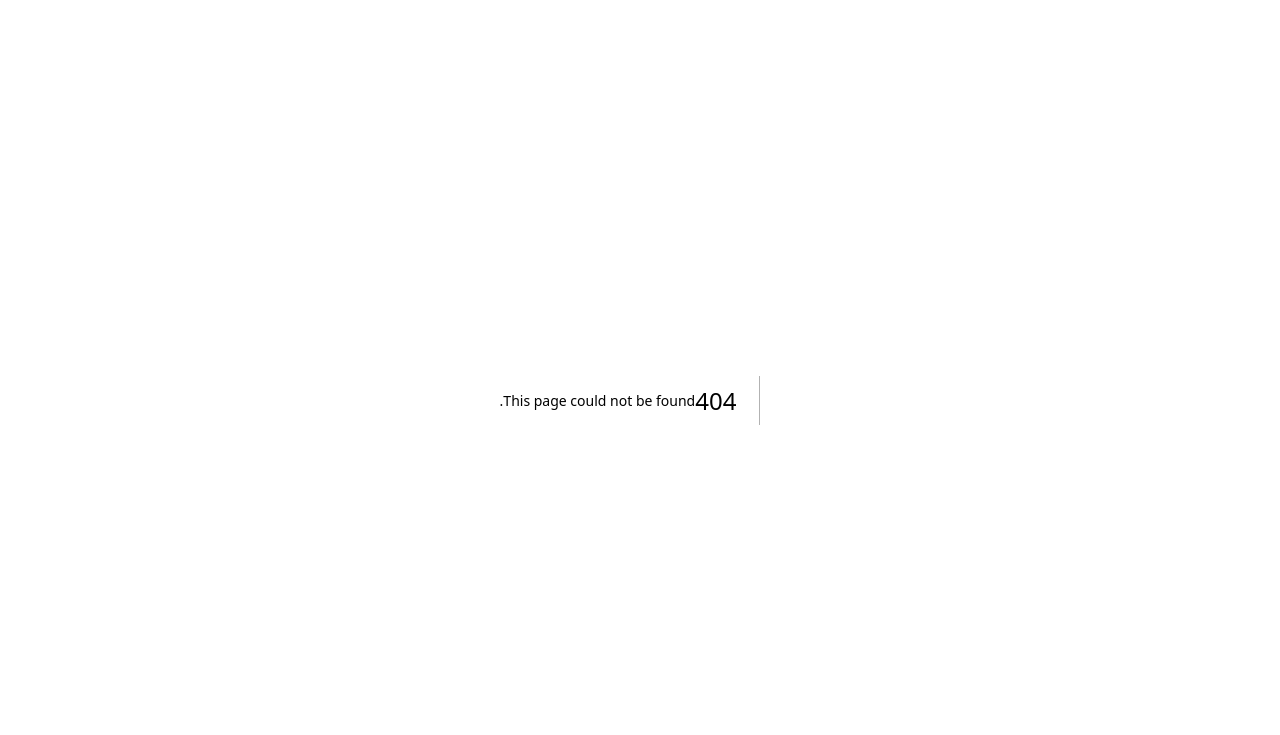
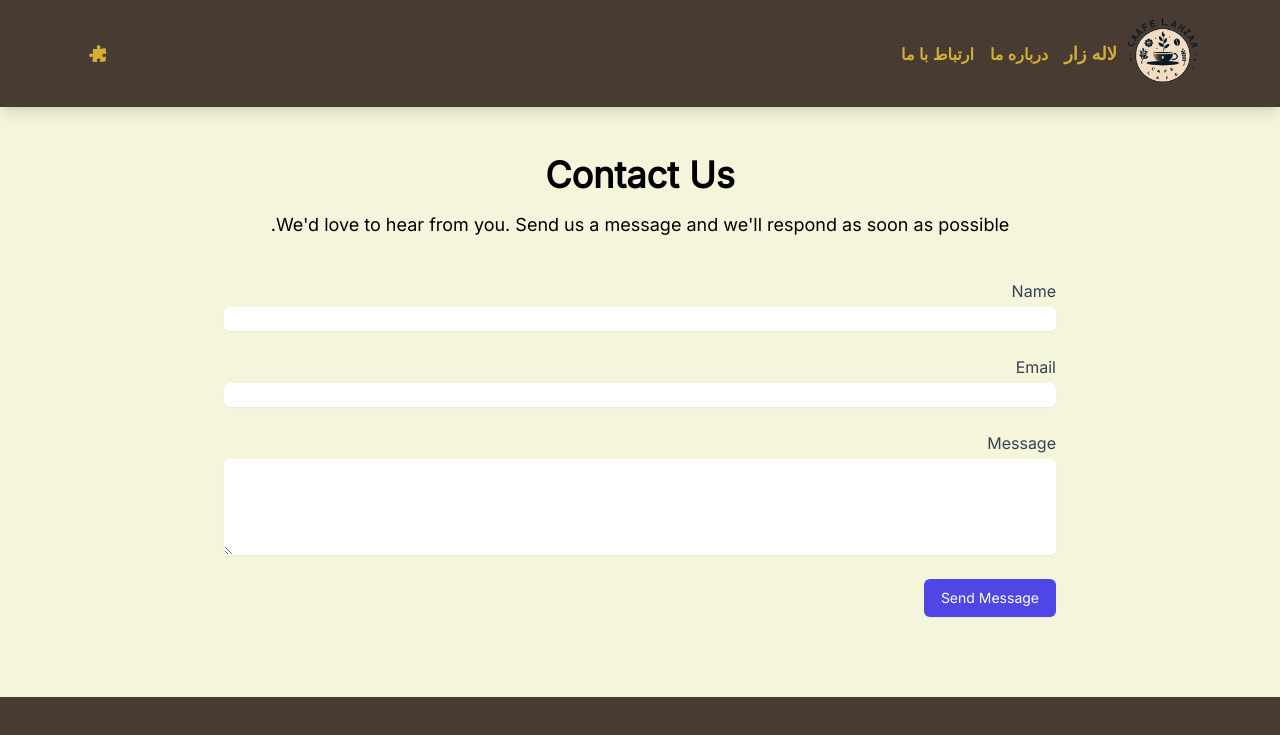
Before and after one commit to rezac78/Lalehzar, a Next.js app: page /contactus in a window 1280 px wide. Before the commit this address had no page. Shown: the top 735 px of the page. Built offline with nearby package versions, Linux system fonts and the light colour scheme.

Commit message:
create About us and contactUs

```diff
--- a/src/Event/Event.ts
+++ b/src/Event/Event.ts
@@ -30,8 +30,9 @@ export interface Navigation {
   href: string;
 }
 export const navbar: Navbar[] = [
-  { id: 1, name: "درباره ما", Link: "#" },
-  { id: 2, name: "ورود", Link: "#" },
+  { id: 1, name: "درباره ما", Link: "/aboutus'" },
+  { id: 2, name: "ارتباط با ما", Link: "/contactus" },
+  { id: 3, name: "سرگرمی", Link: "#" },
 ];
 
 export const Week: Week[] = [
--- /dev/null
+++ b/src/components/AboutUs/AboutUs.tsx
@@ -0,0 +1,40 @@
+export default function PartAboutUs() {
+        return (
+                <>
+                        <main className="max-w-4xl mx-auto px-4 sm:px-6 lg:px-8 mt-12 mb-20">
+                                <section className="text-center">
+                                        <h1 className="text-4xl font-bold text-titleColor mb-4">داستان ما</h1>
+                                        <p className="text-lg text-coffee-medium">
+                                                Welcome to <strong>Cafe Name</strong>, where every sip tells a story. Nestled in the heart of our beloved city,
+                                                our cafe is more than just a place to grab a coffee; it's a sanctuary for coffee lovers and a hub for community connections.
+                                        </p>
+                                </section>
+
+                                <section className="mt-12 text-center">
+                                        <h2 className="text-3xl font-bold text-titleColor mb-4">قهوه ما</h2>
+                                        <p className="text-lg text-coffee-medium">
+                                                Our journey begins with the bean. We meticulously source our coffee from small-scale farms around the world,
+                                                ensuring every cup is brewed to perfection. Our skilled baristas bring out the unique flavors of each bean, crafting
+                                                beverages that delight and inspire.
+                                        </p>
+                                </section>
+
+                                <section className="mt-12 text-center">
+                                        <h2 className="text-3xl font-bold text-titleColor mb-4">فضای ما</h2>
+                                        <p className="text-lg text-coffee-medium">
+                                                Our cafe boasts a cozy interior that combines rustic charm with modern comfort. It's a space where creativity thrives,
+                                                conversations flow, and friendships bloom. Come join us and become a part of our story.
+                                        </p>
+                                </section>
+
+                                <section className="mt-12 text-center">
+                                        <h2 className="text-3xl font-bold text-titleColor mb-4">تعهد ما</h2>
+                                        <p className="text-lg text-coffee-medium">
+                                                Our cafe boasts a cozy interior that combines rustic charm with modern comfort. It's a space where creativity thrives,
+                                                conversations flow, and friendships bloom. Come join us and become a part of our story.
+                                        </p>
+                                </section>
+                        </main>
+                </>
+        );
+}
--- a/src/components/Navbar/Navbar.tsx
+++ b/src/components/Navbar/Navbar.tsx
@@ -1,4 +1,4 @@
-import { UserIcon, Bars3Icon } from '@heroicons/react/24/solid'
+import { PuzzlePieceIcon, Bars3Icon } from '@heroicons/react/24/solid'
 import PartImage from '../Shared/PartImag/PartImage';
 import PartLink from '../Shared/PartLink/PartLink';
 import PartButton from '../Shared/PartButton/PartButton';
@@ -12,18 +12,19 @@ export default function Navbar() {
                                 <div className="flex justify-between">
                                         <div className="flex space-x-7">
                                                 <div>
-                                                        <PartLink Href={'#'} className="flex items-center py-4">
+                                                        <PartLink Href={'/'} className="flex items-center py-4">
                                                                 <PartImage src="/Logo.png" width={75} height={75} />
                                                                 <span className="font-semibold text-linkColor text-lg px-2">لاله زار</span>
                                                         </PartLink>
                                                 </div>
                                                 <div className="hidden md:flex items-center space-x-1">
-                                                        <PartLink Href={'#'} className="py-4 px-2 text-linkColor hover:text-ButtonHover font-semibold">درباره ما</PartLink>
+                                                        <PartLink Href={'/aboutus'} className="py-4 px-2 text-linkColor hover:text-ButtonHover font-semibold">درباره ما</PartLink>
+                                                        <PartLink Href={'/contactus'} className="py-4 px-2 text-linkColor hover:text-ButtonHover font-semibold">ارتباط با ما</PartLink>
                                                 </div>
                                         </div>
                                         <div className="hidden md:flex items-center space-x-3 ">
                                                 <PartLink Href={'#'} className="py-2 px-2 flex items-center">
-                                                        <UserIcon className="h-5 w-5 text-linkColor hover:text-ButtonHover" />
+                                                        <PuzzlePieceIcon className="h-5 w-5 text-linkColor hover:text-ButtonHover" />
                                                 </PartLink>
                                         </div>
                                         <div className="md:hidden flex items-center">
--- /dev/null
+++ b/src/components/PartContactUs/PartContactUs.tsx
@@ -0,0 +1,69 @@
+import { yupResolver } from "@hookform/resolvers/yup";
+import { useForm } from "react-hook-form";
+import { ContactValidationSchema } from '../../schema/schema';
+
+export default function PartContactUs() {
+        const { register, handleSubmit, formState: { errors } } = useForm({
+                resolver: yupResolver(ContactValidationSchema)
+        });
+        const onSubmit = async (data: any) => {
+                console.log(data)
+        };
+        return (
+                <main className="max-w-4xl mx-auto px-4 sm:px-6 lg:px-8 mt-12 mb-20">
+                        <section className="text-center mb-10">
+                                <h1 className="text-4xl font-bold text-coffee-dark mb-4">Contact Us</h1>
+                                <p className="text-lg text-coffee-medium">We'd love to hear from you. Send us a message and we'll respond as soon as possible.</p>
+                        </section>
+
+                        <form onSubmit={handleSubmit(onSubmit)} className="space-y-6">
+                                <div className="grid grid-cols-1 gap-6">
+                                        <label className="block">
+                                                <span className="text-gray-700">Name</span>
+                                                <input
+                                                        {...register("name", { required: "Name is required" })}
+                                                        type="text"
+                                                        className="mt-1 block w-full rounded-md border-gray-300 shadow-sm focus:border-indigo-300 focus:ring focus:ring-indigo-200 focus:ring-opacity-50"
+                                                />
+                                                {errors.name && <p className="mt-1 text-red-500 text-sm">{errors.name.message}</p>}
+                                        </label>
+
+                                        <label className="block">
+                                                <span className="text-gray-700">Email</span>
+                                                <input
+                                                        {...register("email", {
+                                                                required: "Email is required",
+                                                                pattern: {
+                                                                        value: /^\S+@\S+$/i,
+                                                                        message: "Entered value does not match email format",
+                                                                },
+                                                        })}
+                                                        type="email"
+                                                        className="mt-1 block w-full rounded-md border-gray-300 shadow-sm focus:border-indigo-300 focus:ring focus:ring-indigo-200 focus:ring-opacity-50"
+                                                />
+                                                {errors.email && <p className="mt-1 text-red-500 text-sm">{errors.email.message}</p>}
+                                        </label>
+
+                                        <label className="block">
+                                                <span className="text-gray-700">Message</span>
+                                                <textarea
+                                                        {...register("message", { required: "Message is required" })}
+                                                        className="mt-1 block w-full rounded-md border-gray-300 shadow-sm focus:border-indigo-300 focus:ring focus:ring-indigo-200 focus:ring-opacity-50"
+                                                        rows={4}
+                                                />
+                                                {errors.message && <p className="mt-1 text-red-500 text-sm">{errors.message.message}</p>}
+                                        </label>
+                                </div>
+
+                                <div className="text-right">
+                                        <button
+                                                type="submit"
+                                                className="inline-flex justify-center py-2 px-4 border border-transparent shadow-sm text-sm font-medium rounded-md text-white bg-indigo-600 hover:bg-indigo-700 focus:outline-none focus:ring-2 focus:ring-offset-2 focus:ring-indigo-500"
+                                        >
+                                                Send Message
+                                        </button>
+                                </div>
+                        </form>
+                </main>
+        );
+}
--- /dev/null
+++ b/src/pages/aboutus.tsx
@@ -0,0 +1,12 @@
+import PartAboutUs from "@/components/AboutUs/AboutUs";
+import Footer from "@/components/Footer/Footer";
+import Navbar from "@/components/Navbar/Navbar";
+export default function AboutUs() {
+        return (
+                <div className="">
+                        <Navbar />
+                        <PartAboutUs />
+                        <Footer />
+                </div>
+        );
+}
--- /dev/null
+++ b/src/pages/contactus.tsx
@@ -0,0 +1,12 @@
+import Footer from "@/components/Footer/Footer";
+import Navbar from "@/components/Navbar/Navbar";
+import PartContactUs from "@/components/PartContactUs/PartContactUs";
+export default function ContactUs() {
+        return (
+                <div className="">
+                        <Navbar />
+                        <PartContactUs />
+                        <Footer />
+                </div>
+        );
+}
--- a/src/schema/schema.js
+++ b/src/schema/schema.js
@@ -5,10 +5,14 @@ export const loginValidationSchema = Yup.object().shape({
   password: Yup.string().required("رمز عبور خالی است"),
 });
 
+export const ContactValidationSchema = Yup.object().shape({
+  name: Yup.string().required("نام خالی است"),
+  email: Yup.string().email("ایمیل معتبر نیست").required("ایمیل خالی است"),
+  message: Yup.string().required("پیام خالی است"),
+});
+
 export const menuSchema = Yup.object().shape({
-  photo: Yup.string()
-    .url("URL معتبر نیست")
-    .required("مقداری وارد نشده"),
+  photo: Yup.string().url("URL معتبر نیست").required("مقداری وارد نشده"),
   title: Yup.string().required("مقداری وارد نشده بود"),
   description: Yup.string().required("مقداری وارد نشد"),
   price: Yup.string().required("مقداری وارد نشد"),
```
